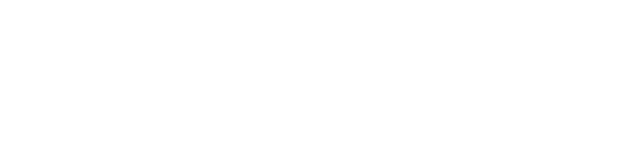
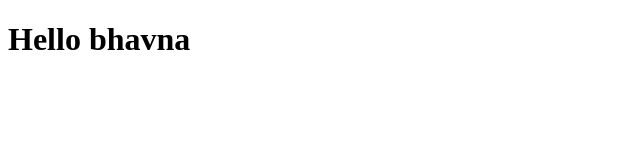
Before and after one commit to Bhavanak0808/FrontEnd, a plain HTML site: page index.html in a window 1280 px wide. Shown: the whole page, without its empty margins (0-640 px from the left). Drawn offline with Linux system fonts and the light colour scheme.

Commit message:
Update index.html

```diff
--- a/index.html
+++ b/index.html
@@ -6,6 +6,6 @@
     <title>Document</title>
 </head>
 <body>
-
+    <h1>Hello bhavna </h1>
 </body>
 </html>
```
